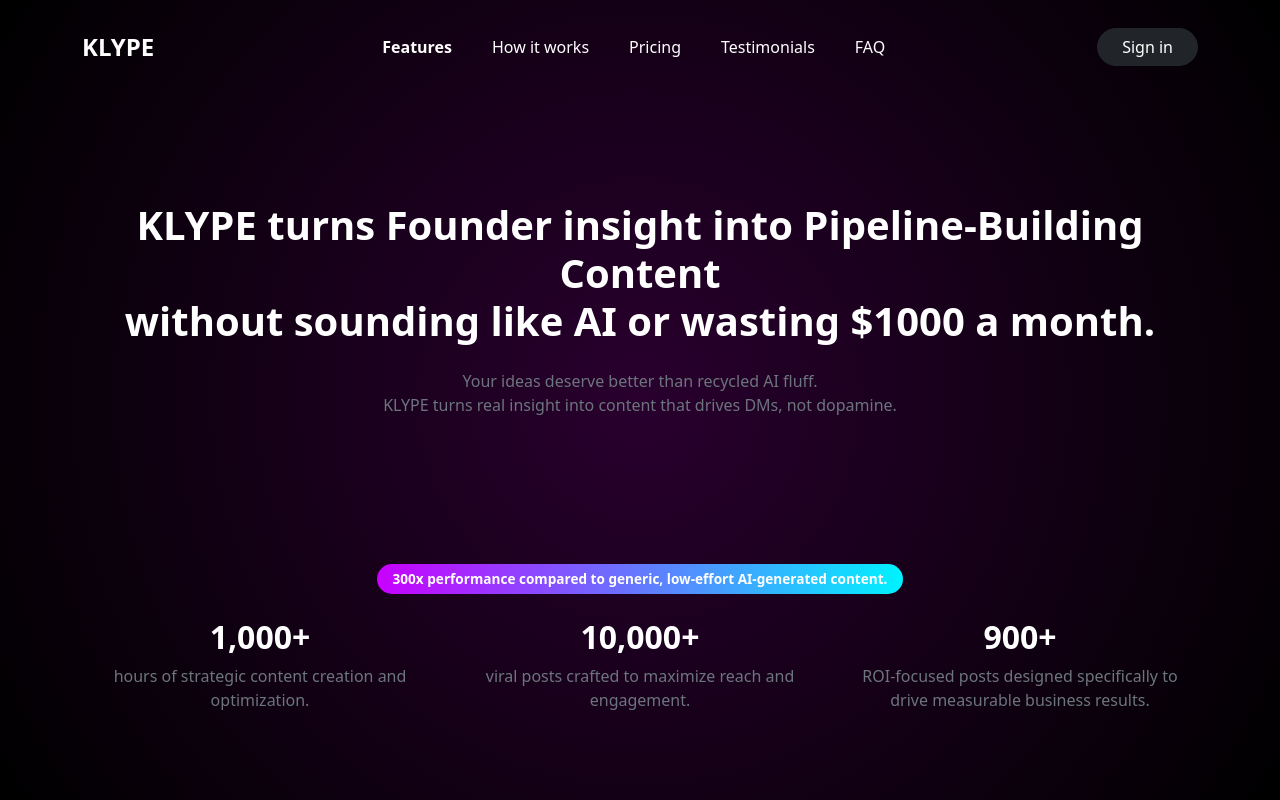
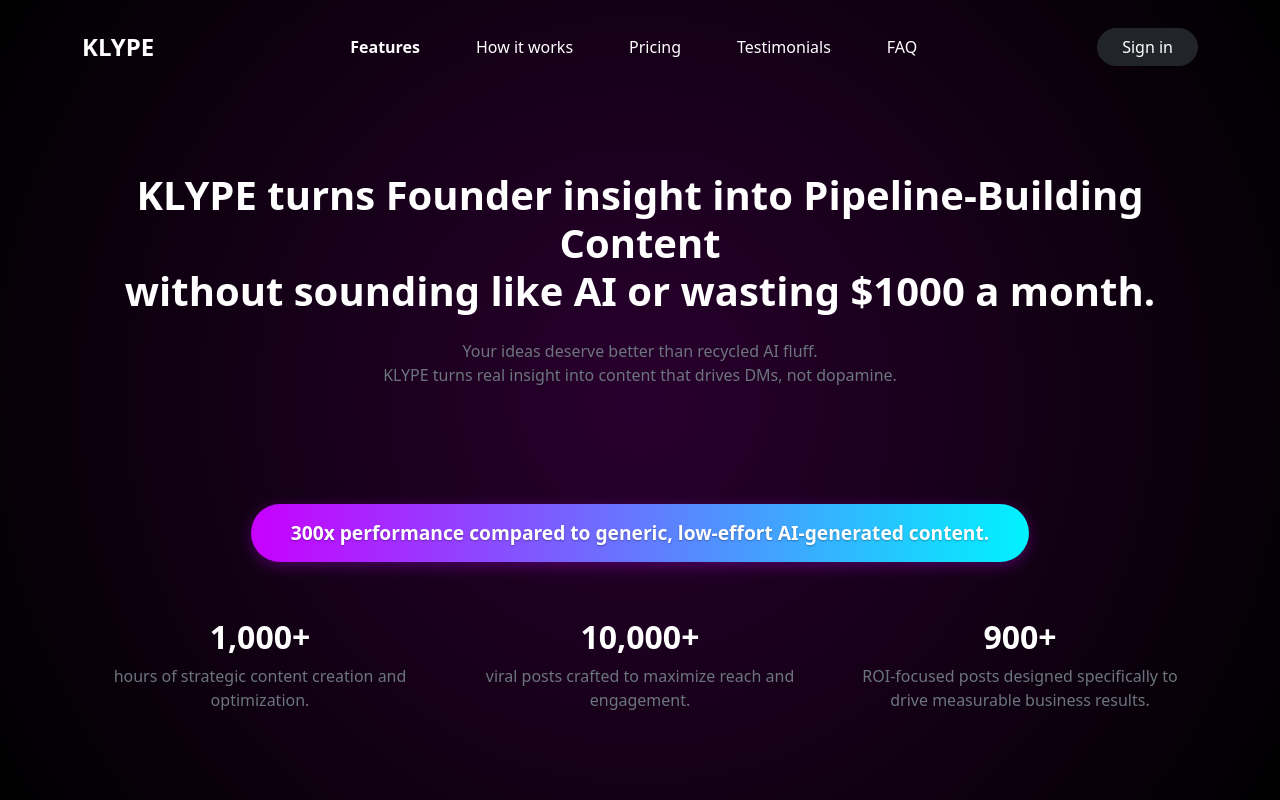
Before and after one commit to Sohith-reddy/Klype-AI, a React (Vite) app in the folder client/: page / in a window 1280 px wide. Shown: the top 800 px of the page. Built offline with nearby package versions, Linux system fonts and the light colour scheme.

Commit message:
Updated CodeBase

```diff
--- a/client/index.html
+++ b/client/index.html
@@ -2,7 +2,7 @@
 <html lang="en">
   <head>
     <meta charset="UTF-8" />
-    <link rel="icon" type="image/svg+xml" href="/vite.svg" />
+    <!-- <link rel="icon" type="image/svg+xml" href="/vite.svg" /> -->
     <meta name="viewport" content="width=device-width, initial-scale=1.0" />
     <title>Klype-AI</title>
   </head>
--- a/client/src/components/HeroSection.css
+++ b/client/src/components/HeroSection.css
@@ -33,6 +33,134 @@
   border-radius: 20px;
 }
 
+/* Nav link hover effects */
+.nav-link {
+  position: relative;
+  transition: all 0.3s ease;
+  padding: 8px 16px !important;
+  border-radius: 8px;
+}
+
+.nav-link:hover {
+  box-shadow: 0 0 15px rgba(255, 255, 255, 0.2);
+  background: rgba(255, 255, 255, 0.1);
+  transform: translateY(-2px);
+}
+
+.nav-link::after {
+  content: '';
+  position: absolute;
+  bottom: 0;
+  left: 50%;
+  width: 0;
+  height: 2px;
+  background: linear-gradient(90deg, #ff00ff, #00ffff);
+  transition: all 0.3s ease;
+  transform: translateX(-50%);
+}
+
+.nav-link:hover::after {
+  width: 80%;
+}
+
+.waitlist-btn {
+  transition: all 0.3s ease;
+  position: relative;
+  overflow: hidden;
+}
+
+.waitlist-btn:hover {
+  transform: translateY(-2px);
+  box-shadow: 0 0 20px rgba(255, 255, 255, 0.3);
+}
+
+.waitlist-btn.gradient-btn:hover {
+  background: linear-gradient(90deg, #00ffff, #ff00ff) !important;
+  color: #fff !important;
+}
+
+.waitlist-btn.dark-btn:hover {
+  background: rgba(255, 255, 255, 0.1) !important;
+  color: #fff !important;
+}
+
+.gradient-badge {
+  position: relative;
+  transition: all 0.3s ease;
+  cursor: pointer;
+  overflow: hidden;
+  box-shadow: 0 4px 15px rgba(160, 32, 240, 0.3);
+}
+
+.gradient-badge::before {
+  content: '';
+  position: absolute;
+  top: 0;
+  left: 0;
+  width: 100%;
+  height: 100%;
+  background: linear-gradient(90deg, #00C2FF, #A020F0);
+  opacity: 0;
+  transition: opacity 0.3s ease;
+  z-index: 0;
+  border-radius: inherit;
+}
+
+.gradient-badge:hover {
+  transform: translateY(-2px);
+  box-shadow: 0 6px 20px rgba(160, 32, 240, 0.5);
+}
+
+.gradient-badge:hover::before {
+  opacity: 1;
+}
+
+.gradient-badge span {
+  position: relative;
+  z-index: 1;
+}
+
+.stats-badge {
+  position: relative;
+  transition: all 0.3s ease;
+  padding: 1.2rem 2.5rem !important;
+  margin: 2rem 0;
+  cursor: pointer;
+  box-shadow: 0 4px 15px rgba(200, 0, 255, 0.3);
+}
+
+.stats-badge span {
+  position: relative;
+  z-index: 2;
+  font-size: 1.2rem !important;
+  font-weight: 600;
+  color: #ffffff;
+  text-shadow: 0 1px 2px rgba(0, 0, 0, 0.3);
+}
+
+.stats-badge::before {
+  content: '';
+  position: absolute;
+  top: 0;
+  left: 0;
+  width: 100%;
+  height: 100%;
+  background: linear-gradient(to right, #00f2ff, #c800ff);
+  opacity: 0;
+  transition: opacity 0.3s ease;
+  border-radius: inherit;
+  z-index: 1;
+}
+
+.stats-badge:hover {
+  transform: translateY(-2px);
+  box-shadow: 0 6px 20px rgba(200, 0, 255, 0.5);
+}
+
+.stats-badge:hover span {
+  color: #ffffff;
+}
+
 @keyframes scroll-left {
   from {
     transform: translateX(0%);
--- a/client/src/components/LandingPage.jsx
+++ b/client/src/components/LandingPage.jsx
@@ -111,19 +111,28 @@
                 className="justify-content-center"
               >
                 <Nav className="gap-4">
-                  <Nav.Link href="#" className="text-white fw-semibold">
+                  <Nav.Link
+                    href="#features"
+                    className="text-white fw-semibold nav-link"
+                  >
                     Features
                   </Nav.Link>
-                  <Nav.Link href="#" className="text-white">
+                  <Nav.Link
+                    href="#how-it-works"
+                    className="text-white nav-link"
+                  >
                     How it works
                   </Nav.Link>
-                  <Nav.Link href="#" className="text-white">
+                  <Nav.Link href="#pricing" className="text-white nav-link">
                     Pricing
                   </Nav.Link>
-                  <Nav.Link href="#" className="text-white">
+                  <Nav.Link
+                    href="#testimonials"
+                    className="text-white nav-link"
+                  >
                     Testimonials
                   </Nav.Link>
-                  <Nav.Link href="#" className="text-white">
+                  <Nav.Link href="#faq" className="text-white nav-link">
                     FAQ
                   </Nav.Link>
                 </Nav>
@@ -156,12 +165,12 @@
           {/* Stats Section */}
           <Container className="text-center pb-5">
             <div
-              className="badge mt-4 py-2 px-3 rounded-pill text-white"
+              className="badge mt-4 py-3 px-4 rounded-pill text-white stats-badge"
               style={{
                 background: "linear-gradient(to right, #c800ff, #00f2ff)",
               }}
             >
-              <span style={{ fontSize: "0.85rem" }}>
+              <span className="d-block">
                 300x performance compared to generic, low-effort AI-generated
                 content.
               </span>
@@ -275,7 +284,9 @@
       <div className=" back bg-dark text-light py-5 text-center">
         <h2>
           How <span className="text-white">Klype</span>{" "}
-          <span className="text-secondary" style={{fontWeight:700}}>works?</span>
+          <span className="text-secondary" style={{ fontWeight: 700 }}>
+            works?
+          </span>
         </h2>
         <p className="mb-5">All Smart Features you need in one place</p>
 
@@ -329,7 +340,9 @@
                 <Card className="bg-black text-light h-100 p-4 rounded-4 text-center">
                   <Card.Body>
                     <h5 className="fw-bold">{feature.title}</h5>
-                    <p className="text-secondary text-bold mb-0">{feature.desc}</p>
+                    <p className="text-secondary text-bold mb-0">
+                      {feature.desc}
+                    </p>
                   </Card.Body>
                 </Card>
               </Col>
@@ -352,14 +365,14 @@
         <Container>
           {/* Gradient badge */}
           <div
-            className="d-inline-block px-4 py-2 rounded-pill mb-4 fw-semibold"
+            className="d-inline-block px-4 py-2 rounded-pill mb-4 fw-semibold gradient-badge"
             style={{
               background: "linear-gradient(90deg, #A020F0, #00C2FF)",
               color: "#fff",
               fontSize: "0.9rem",
             }}
           >
-            Zero AI “Stench” = No Shadowban Risk
+            <span>Zero AI "Stench" = No Shadowban Risk</span>
           </div>
 
           {/* Heading */}
@@ -418,10 +431,10 @@
                   <h3 className="fw-bold">{plan.price}</h3>
                   <Button
                     variant={plan.buttonStyle === "gradient" ? "light" : "dark"}
-                    className={`w-100 my-3 ${
+                    className={`w-100 my-3 waitlist-btn ${
                       plan.buttonStyle === "gradient"
-                        ? "text-dark fw-semibold"
-                        : ""
+                        ? "text-dark fw-semibold gradient-btn"
+                        : "dark-btn"
                     }`}
                     style={
                       plan.buttonStyle === "gradient"
@@ -481,7 +494,14 @@
                 Join Telegram Group
               </Button>
             </div>
-            <p className="text-secondary mb-2" style={{fontSize: "1.1rem",paddingTop:'12px',fontWeight:350}}>
+            <p
+              className="text-secondary mb-2"
+              style={{
+                fontSize: "1.1rem",
+                paddingTop: "12px",
+                fontWeight: 350,
+              }}
+            >
               Get a 7-day free LinkedIn Content Calendar (worth $297) and
               experience the power of Klype firsthand!
             </p>
```
